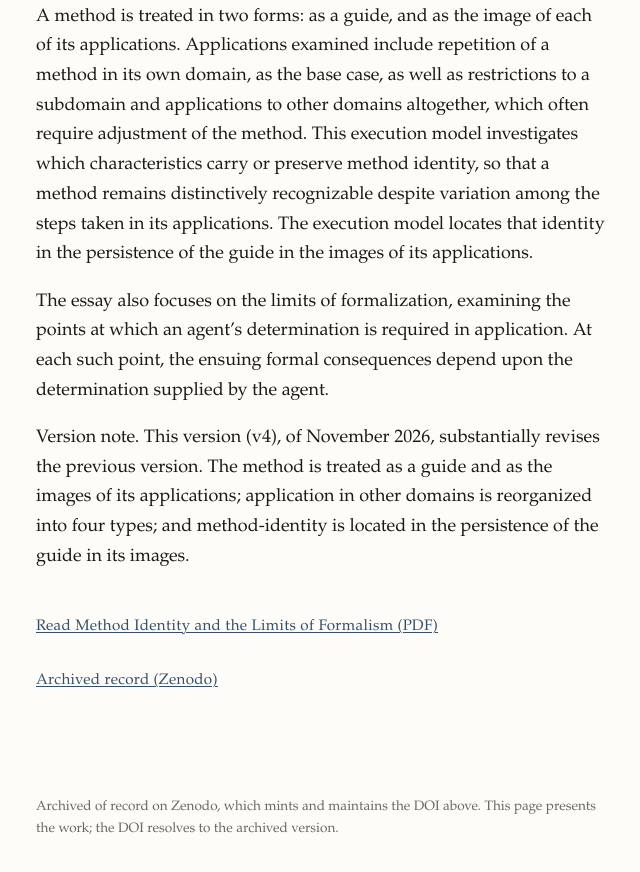
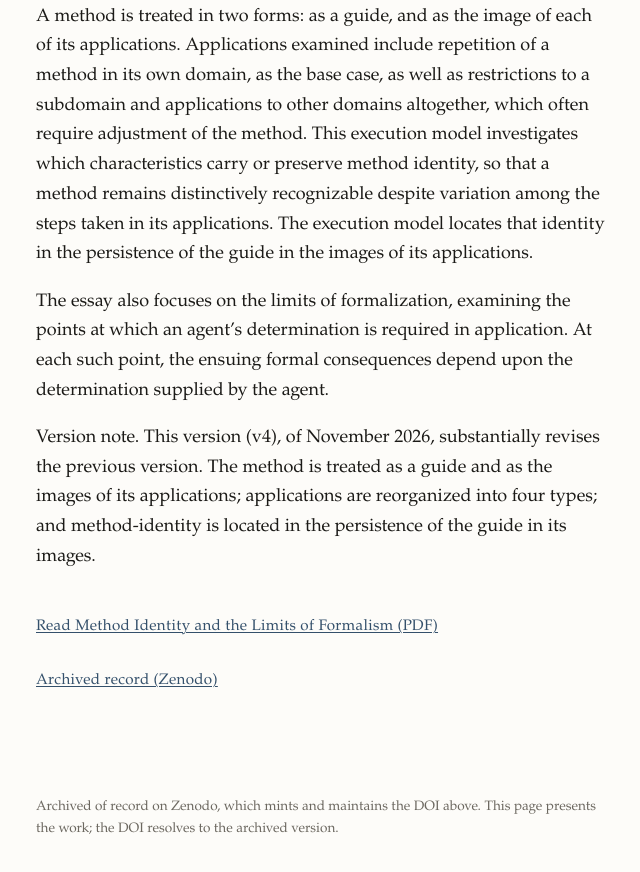
Before and after one commit to ericcafritz/ericcafritz.github.io, a plain HTML site: page method-identity.html in a window 1280 px wide. Shown: the part 1103-1975 px from the top of the page, without its empty margins (316-956 px from the left). Drawn offline with Linux system fonts and the light colour scheme.

Commit message:
Fix typo in version note for method-identity.html

```diff
--- a/method-identity.html
+++ b/method-identity.html
@@ -57,7 +57,7 @@
 
 <p>The essay also focuses on the limits of formalization, examining the points at which an agent’s determination is required in application. At each such point, the ensuing formal consequences depend upon the determination supplied by the agent.
 
-<p>Version note. This version (v4), of November 2026, substantially revises the previous version. The method is treated as a guide and as the images of its applications; application in other domains is reorganized into four types; and method-identity is located in the persistence of the guide in its images.
+<p>Version note. This version (v4), of November 2026, substantially revises the previous version. The method is treated as a guide and as the images of its applications; applications are reorganized into four types; and method-identity is located in the persistence of the guide in its images.
 </section>
 
     <ul class="actions">
```
